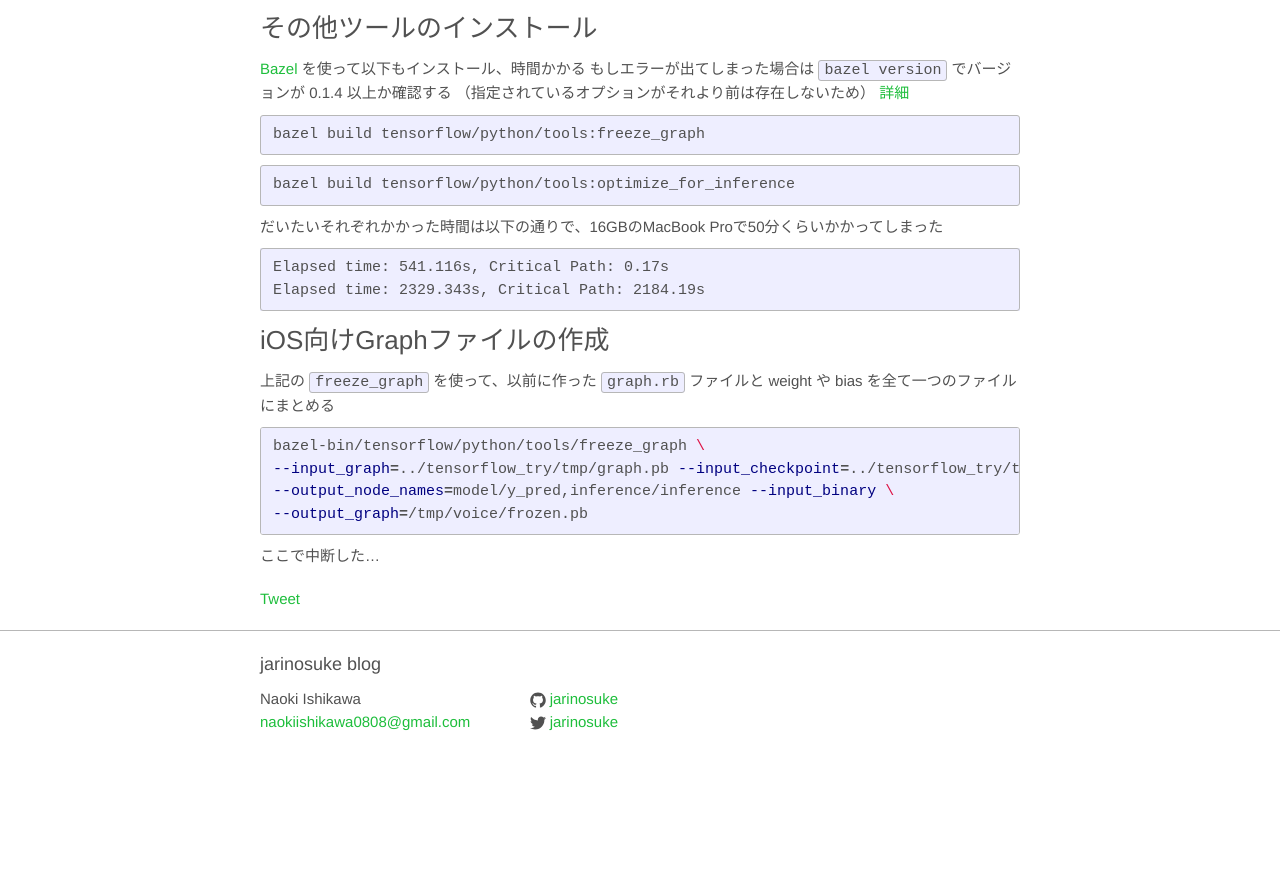
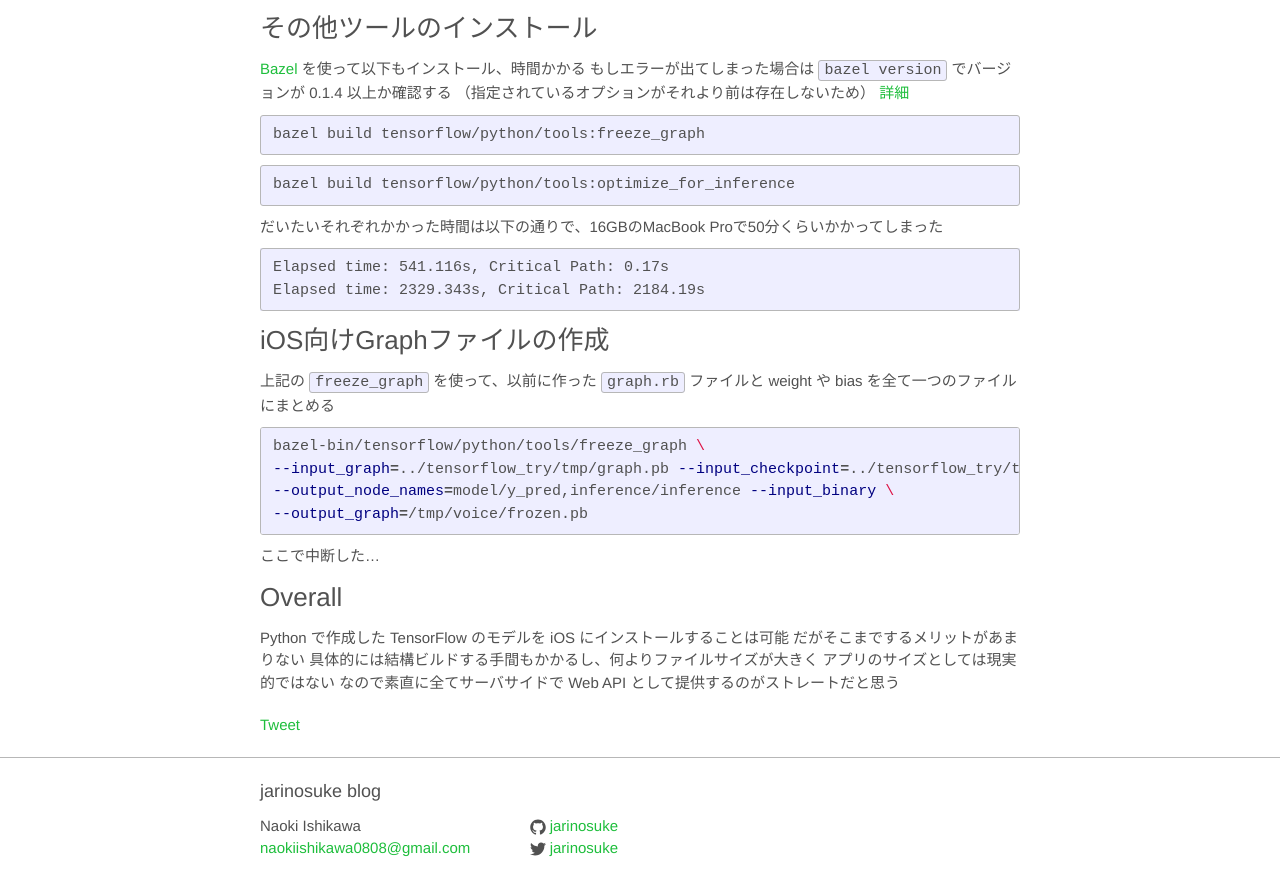
Before and after one commit to jarinosuke/jarinosuke.github.com, a Jekyll site: the page built from _posts/2017-03-24-1490315588.md, in a window 1280 px wide and 900 px high, scrolled down 873 px. Shown: the top 896 px of the window. Built offline with Jekyll 4.4.1, drawn with Linux system fonts in a browser that asks for light colours; comment, search, counter and statistics services are not loaded; before the commit the page ends 1646 px from its top, so only the background shows below that.

Commit message:
added overall

```diff
--- a/_posts/2017-03-24-1490315588.md
+++ b/_posts/2017-03-24-1490315588.md
@@ -77,3 +77,11 @@ bazel-bin/tensorflow/python/tools/freeze_graph \
 {% endhighlight %}
 
 ここで中断した…
+
+### Overall
+
+Python で作成した TensorFlow のモデルを iOS にインストールすることは可能
+だがそこまでするメリットがあまりない
+具体的には結構ビルドする手間もかかるし、何よりファイルサイズが大きく
+アプリのサイズとしては現実的ではない
+なので素直に全てサーバサイドで Web API として提供するのがストレートだと思う
```
